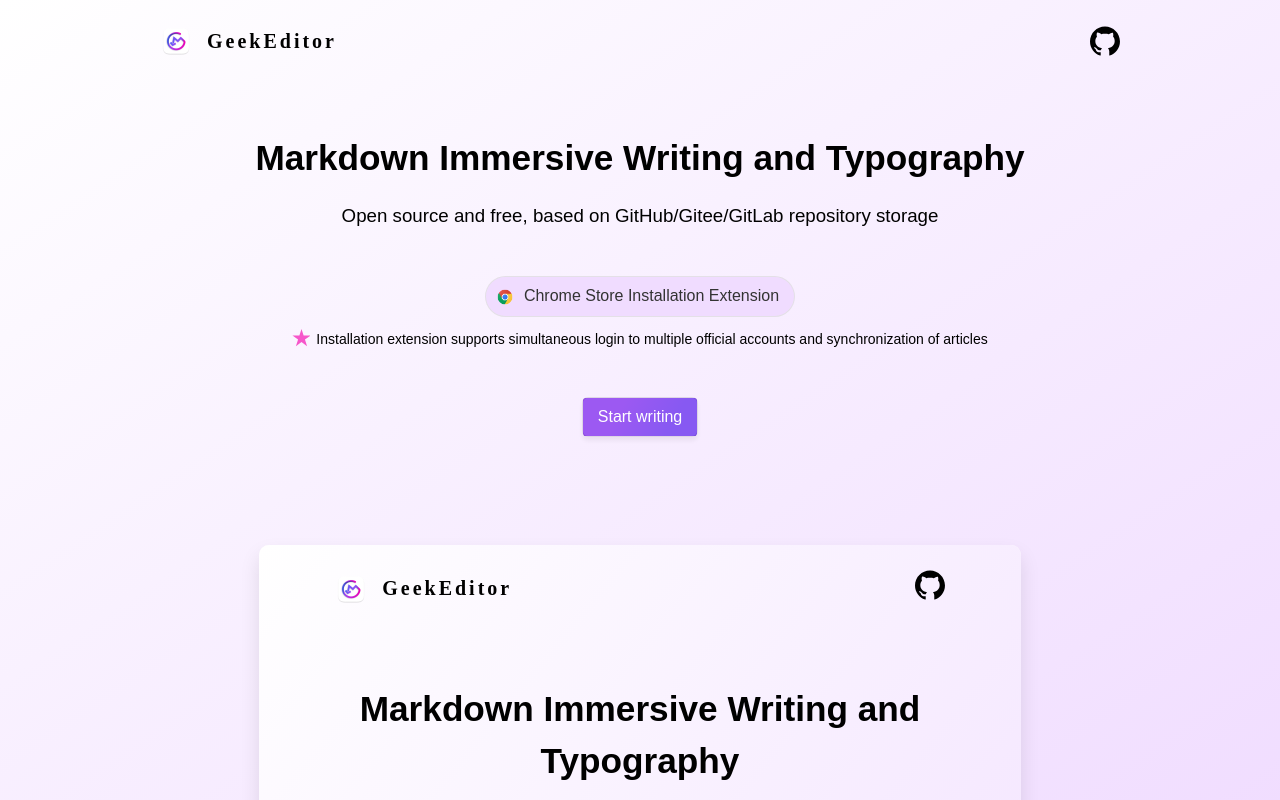
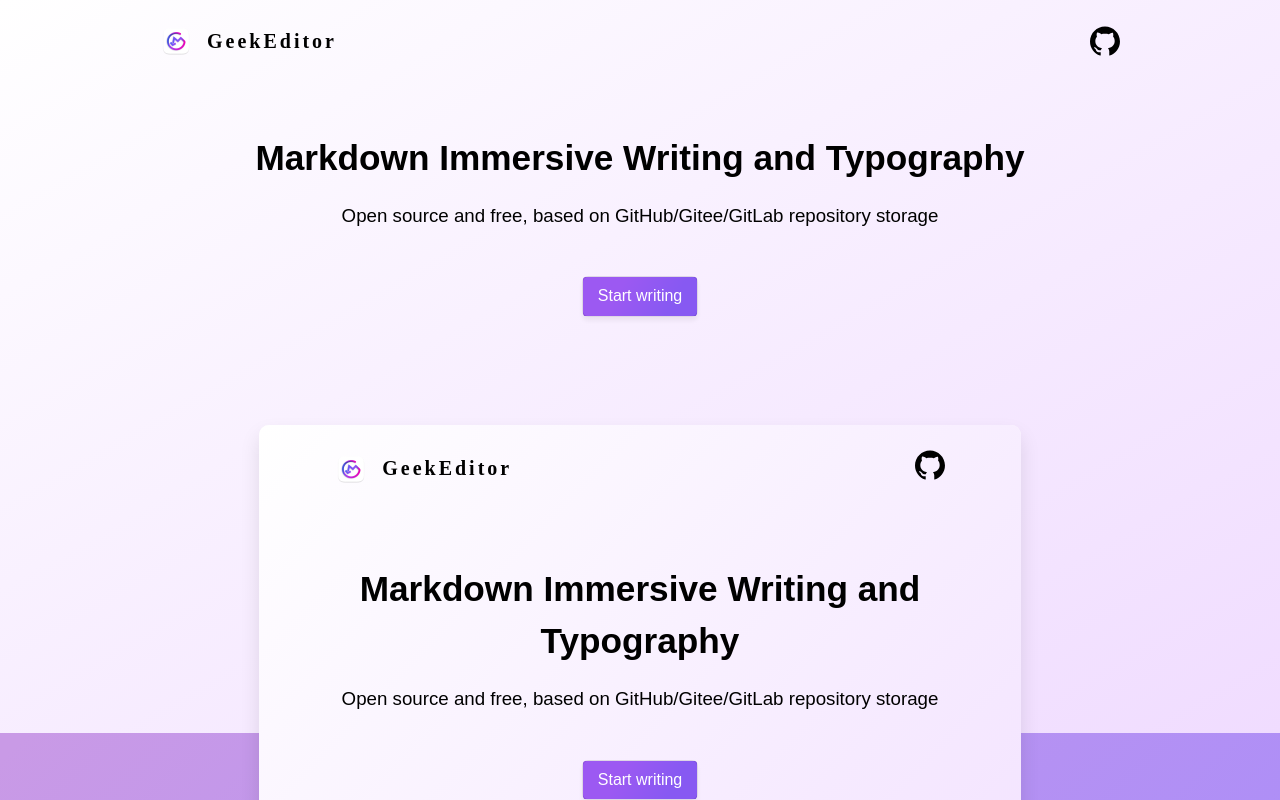
Before and after one commit to geekeditor/geekeditor, a React app: page / in a window 1280 px wide. Shown: the top 800 px of the page. Built offline with nearby package versions, Linux system fonts and the light colour scheme; a web font is replaced by a local one.

Commit message:
fix: remove extension install & add PWA install

```diff
--- a/src/app/AppRepo.tsx
+++ b/src/app/AppRepo.tsx
@@ -16,5 +16,5 @@ export default function AppRepo() {
         }
     }
 
-    return <><BarItem id="app-guide-new" icon={<SisternodeOutlined />} onClick={onAddDocRepo}  tip={t("settings.addRepository")} placement="right" wrapClassName="app-bar-item" /><DocsProviderAdd ref={provider}/></>
+    return <><BarItem id="app-guide-new" icon={<SisternodeOutlined />} onClick={onAddDocRepo}  tip={t("settings.addRepository")} placement="bottom" wrapClassName="app-bar-item" /><DocsProviderAdd ref={provider}/></>
 }
--- a/src/app/window/Win.tsx
+++ b/src/app/window/Win.tsx
@@ -220,7 +220,7 @@ class Win extends Component<{
         const {tabs, onWinTabAdd, onWinTabRemove, onWinTabRemoveAll, onWinTabRemoveOthers, onWinTabExchange, activeTabID, showAppSideBar, onShowAppSideBar} = this.props;
         const {sideBarOpened, sideBarWidth, lastSideBarWidth, typoMode, isInit} = this.state;
         const defaultWin = this.props.defaultWin;
-        const Sketch = <SketchBar placementLeft={true} width={lastSideBarWidth} onStart={this.onSketchStart} onEnd={this.onSketchEnd} onChange={this.onSketchChange} />;
+        // const Sketch = <SketchBar placementLeft={true} width={lastSideBarWidth} onStart={this.onSketchStart} onEnd={this.onSketchEnd} onChange={this.onSketchChange} />;
 
         return (
                 <div className="win">
@@ -229,7 +229,7 @@ class Win extends Component<{
                         {isInit && <WinTabBar ref={(tabBar)=>{this.tabBar=tabBar}} typoMode={typoMode} onTriggerTypoMode={this.onTriggerTypoMode} showAppSideBar={showAppSideBar} onShowAppSideBar={onShowAppSideBar} defaultActiveID={activeTabID} defaultWin={defaultWin} tabs={tabs} sideBarOpened={sideBarOpened} onWinTabExchange={onWinTabExchange} onWinTabAdd={onWinTabAdd} onWinTabRemove={onWinTabRemove} onWinTabRemoveAll={onWinTabRemoveAll} onWinTabRemoveOthers={onWinTabRemoveOthers} onWinTabActive={this.onWinTabActive} onTriggerSideBar={this.onTriggerSideBar}/>}
 
                     </div>
-                    <WinSideBar sketchBar={Sketch} typoMode={typoMode} sideBarWidth={sideBarWidth} tabs={tabs} activeTabID={activeTabID} sideBarOpened={sideBarOpened} onSelect={this.onSelect} onRemove={this.onRemove} onExchange={onWinTabExchange}/>
+                    {/* <WinSideBar sketchBar={Sketch} typoMode={typoMode} sideBarWidth={sideBarWidth} tabs={tabs} activeTabID={activeTabID} sideBarOpened={sideBarOpened} onSelect={this.onSelect} onRemove={this.onRemove} onExchange={onWinTabExchange}/> */}
                 </div>
         )
     }
--- a/src/app/window/WinTabBar.tsx
+++ b/src/app/window/WinTabBar.tsx
@@ -446,11 +446,12 @@ export default class WinTabBar extends Component<{
                         <div className="win-tab-bar__ops right">
                             {/* <span id="app-guide-more" className={["win-tab-bar__op", sideBarOpened ? 'active' : ''].join(' ')} onMouseDown={onTriggerSideBar}><SearchOutlined /></span>
                         <span id="app-guide-more" className={["win-tab-bar__op", sideBarOpened ? 'active' : ''].join(' ')} onMouseDown={onTriggerSideBar}><ExportOutlined /></span> */}
-                            {activeTab && <WinTabMore onRemoveAll={onWinTabRemoveAll} onRemoveOthers={onWinTabRemoveOthers} />}
+
                             {activeTab && <WinTabSearch node={activeTab.node as IDocsNode} />}
                             {/* <span id="app-guide-more" className={["win-tab-bar__op", typoMode ? 'active' : ''].join(' ')} onMouseDown={onTriggerTypoMode}><FormatPainterOutlined /></span>  */}
                             {activeTab && <WinTabExport node={activeTab.node as IDocsNode} />}
-                            {<span id="app-guide-more" className={["win-tab-bar__op", sideBarOpened ? 'active' : ''].join(' ')} onMouseDown={onTriggerSideBar}><EllipsisOutlined /></span>}
+                            {activeTab && <WinTabMore onRemoveAll={onWinTabRemoveAll} onRemoveOthers={onWinTabRemoveOthers} />}
+                            {/* {<span id="app-guide-more" className={["win-tab-bar__op", sideBarOpened ? 'active' : ''].join(' ')} onMouseDown={onTriggerSideBar}><EllipsisOutlined /></span>} */}
                         </div>
                     </div>
                 }
--- a/src/app/window/tools/WinTabMore.tsx
+++ b/src/app/window/tools/WinTabMore.tsx
@@ -37,7 +37,7 @@ const WinTabMore: React.FC<{ onRemoveAll: () => void,
 
 
     return <>
-        <Popover placement="bottom" open={moreBarVisible} onOpenChange={onMoreBarVisible} content={moreList} trigger="click" destroyTooltipOnHide={{ keepParent: false }}>
+        <Popover placement="bottomLeft" open={moreBarVisible} onOpenChange={onMoreBarVisible} content={moreList} trigger="click" destroyTooltipOnHide={{ keepParent: false }}>
             <span className={["win-tab-bar__op win-tab-bar__op--more", moreBarVisible ? " active" : ""].join("")} ><MoreOutlined /></span>
         </Popover>
     </>
--- a/src/i18n/locales/en.json
+++ b/src/i18n/locales/en.json
@@ -185,8 +185,8 @@
         "geekEditor": "GeekEditor",
         "sologan": "Markdown Immersive Writing and Typography",
         "toolTips": "Open source and free, based on GitHub/Gitee/GitLab repository storage",
-        "extensionInstall": "Chrome Store Installation Extension",
-        "extensionInstallTips": "Installation extension supports simultaneous login to multiple official accounts and synchronization of articles",
+        "appInstall": "Install Progressive Web App",
+        "appInstallTips": "Install PWA and use it like using desktop software",
         "startWriting": "Start writing",
         "f1": "Private storage",
         "f1Tips": "Configure GitHub/Getee/GetLab repositories, or local repositories for documents storage.",
--- a/src/i18n/locales/zh.json
+++ b/src/i18n/locales/zh.json
@@ -185,8 +185,8 @@
         "geekEditor": "极客编辑器",
         "sologan": "Markdown 沉浸式写作排版",
         "toolTips": "开源免费，基于 GitHub/Gitee/GitLab 仓库存储",
-        "extensionInstall": "Chrome商店安装扩展",
-        "extensionInstallTips": "安装扩展支持同时登录多个公众号、同步文章",
+        "appInstall": "安装渐进式Web应用",
+        "appInstallTips": "安装PWA，像使用桌面软件一样",
         "startWriting": "开始写作",
         "f1": "私有存储",
         "f1Tips": "配置GitHub/Gitee/GitLab仓库，也可以配置本地仓库，文档自主管理。",
--- a/src/landing/App.tsx
+++ b/src/landing/App.tsx
@@ -6,28 +6,57 @@ import "./App.less"
 
 import logo from './assets/icon_128x128.png'
 import chromeIcon from './assets/chrome_128.png'
-import checkIcon from './assets/check-circle.svg'
+import installIcon from './assets/install.svg'
 import startIcon from './assets/star.svg'
 import { WithTranslation, withTranslation } from 'react-i18next';
 import { GithubOutlined } from '@ant-design/icons';
 
-class App extends React.Component<WithTranslation> {
+class App extends React.Component<WithTranslation, { showInstall: boolean }> {
+
+    deferredPrompt: any;
+    constructor(props: any) {
+        super(props);
+        this.state = {
+            showInstall: false
+        }
+
+        window.addEventListener('beforeinstallprompt', (e) => {
+            e.preventDefault();
+            this.deferredPrompt = e;
+            this.setState({ showInstall: true });
+        });
+    }
+
+    installPWA = () => {
+        if (this.deferredPrompt) {
+            this.deferredPrompt.prompt();
+            this.deferredPrompt.userChoice.then((choiceResult: any) => {
+                if (choiceResult.outcome === 'accepted') {
+                    this.setState({ showInstall: false });
+                }
+            });
+        }
+
+    }
+
+
 
     componentDidMount() {
     }
 
     render() {
-        const {t} = this.props
+        const { t } = this.props
+        const { showInstall } = this.state
         return <>
             <section className="background">
                 <nav className="container">
                     <div className="navigation">
-                <a href="/" className="navigation__item logo" style={{flexFlow: '1'}}>
+                        <a href="/" className="navigation__item logo" style={{ flexFlow: '1' }}>
                             <img src={logo} alt="GeekEditor" />
-                    <span className="brand" style={{fontSize: '20px'}}>{t("landing.geekEditor")}</span>
+                            <span className="brand" style={{ fontSize: '20px' }}>{t("landing.geekEditor")}</span>
                         </a>
-                <a href="https://github.com/geekeditor" target='blank' className="navigation__item logo" style={{flexFlow: '1'}}>
-                    <GithubOutlined style={{fontSize: "30px"}}/>
+                        <a href="https://github.com/geekeditor" target='blank' className="navigation__item logo" style={{ flexFlow: '1' }}>
+                            <GithubOutlined style={{ fontSize: "30px" }} />
                         </a>
                     </div>
                 </nav>
@@ -38,25 +67,28 @@ class App extends React.Component<WithTranslation> {
                         <h1>{t("landing.sologan")}</h1>
                         <h3>{t("landing.toolTips")}</h3>
 
-                <div style={{display: 'flex', alignItems: 'center'}}>
-                    <a href="https://chrome.google.com/webstore/detail/%E6%9E%81%E5%AE%A2%E7%BC%96%E8%BE%91%E5%99%A8/eljjnobigoedmlabbjdbkmdedadpeiba"
-                        target="_blank" className="button button--empty">
-                        <img src={chromeIcon} alt="Chrome" style={{height: '18px'}} />
-                        <span style={{padding: '0 5px 0 10px'}}>{t("landing.extensionInstall")}</span>
-                    </a>
+                        {showInstall && <>
+                            <div style={{ display: 'flex', alignItems: 'center' }}>
+                                <div className="button button--empty" onClick={ this.installPWA }>
+                                    <img src={installIcon} alt="Chrome" style={{ height: '18px' }} />
+
+                                    <span style={{ padding: '0 5px 0 10px' }}>{t("landing.appInstall")}</span>
+                                </div>
                                 {/* <a href="https://cdn.montisan.cn/geekeditor-extension.zip"
                         target="_blank" className="button button--empty" style={{marginLeft: '10px'}}>
                         <span style={{padding: '0 5px 0 5px;'}}>官网下载安装扩展</span>
                     </a> */}
                             </div>
-                <div style={{marginTop: '12px', fontWeight: 300, fontSize: '14px'}}>
-                    <div style={{display: 'flex', alignItems: 'flex-end'}}>
-                        <img src={startIcon} style={{marginRight: '6px'}} />{t("landing.extensionInstallTips")}
+                            <div style={{ marginTop: '12px', fontWeight: 300, fontSize: '14px' }}>
+                                <div style={{ display: 'flex', alignItems: 'flex-end' }}>
+                                    <img src={startIcon} style={{ marginRight: '6px' }} />{t("landing.appInstallTips")}
                                 </div>
                             </div>
-                <div style={{display: 'flex', alignItems: 'center', marginTop: '50px'}}>
+                        </>}
+
+                        <div style={{ display: 'flex', alignItems: 'center', marginTop: showInstall ? '50px' : '0px' }}>
                             <a href="./workspace.html" className="button button--filled">
-                        <span style={{padding: '0 5px 0 5px'}}>{t("landing.startWriting")}</span>
+                                <span style={{ padding: '0 5px 0 5px' }}>{t("landing.startWriting")}</span>
                             </a>
                         </div>
                     </div>
@@ -120,13 +152,13 @@ class App extends React.Component<WithTranslation> {
                                 {t("landing.f5Tips")}
                             </p>
                         </div>
-                <div className="col-4">
+                        {/* <div className="col-4">
                     <div className="facts__separator"></div>
                     <strong>{t("landing.f6")}</strong>
                     <p>
                     {t("landing.f6Tips")}
                     </p>
-                </div>
+                </div> */}
                     </div>
                 </div>
             </section>
@@ -332,10 +364,10 @@ class App extends React.Component<WithTranslation> {
         </div>
     </section> */}
 
-    <section style={{width: '100%', top: '-200px',display: 'flex', justifyContent: 'center', position: 'relative'}}>
-    <div style={{display: 'flex', alignItems: 'center', marginTop: '200px'}}>
+            <section style={{ width: '100%', top: '-200px', display: 'flex', justifyContent: 'center', position: 'relative' }}>
+                <div style={{ display: 'flex', alignItems: 'center', marginTop: '200px' }}>
                     <a href="./workspace.html" className="button button--filled">
-                        <span style={{padding: '0 5px 0 5px'}}>{t("landing.startWriting")}</span>
+                        <span style={{ padding: '0 5px 0 5px' }}>{t("landing.startWriting")}</span>
                     </a>
                 </div>
             </section>
```
Also changed, not shown: src/app/AppInstall.tsx (added, +34 -0 lines), src/app/AppSideBar.tsx (+5 -4 lines), src/landing/assets/install.svg (added). Lines whose indentation alone changed are shown as unchanged.
